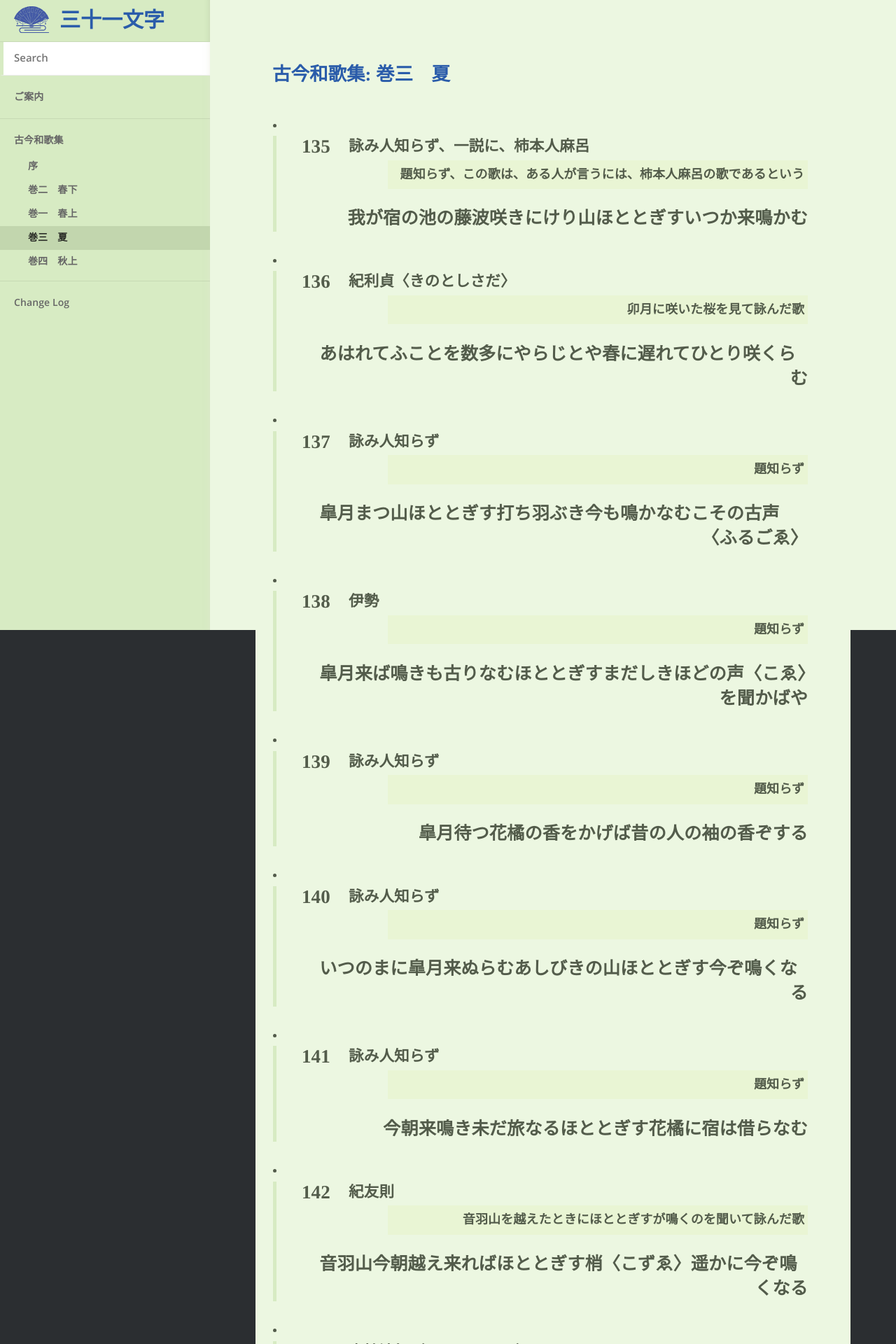
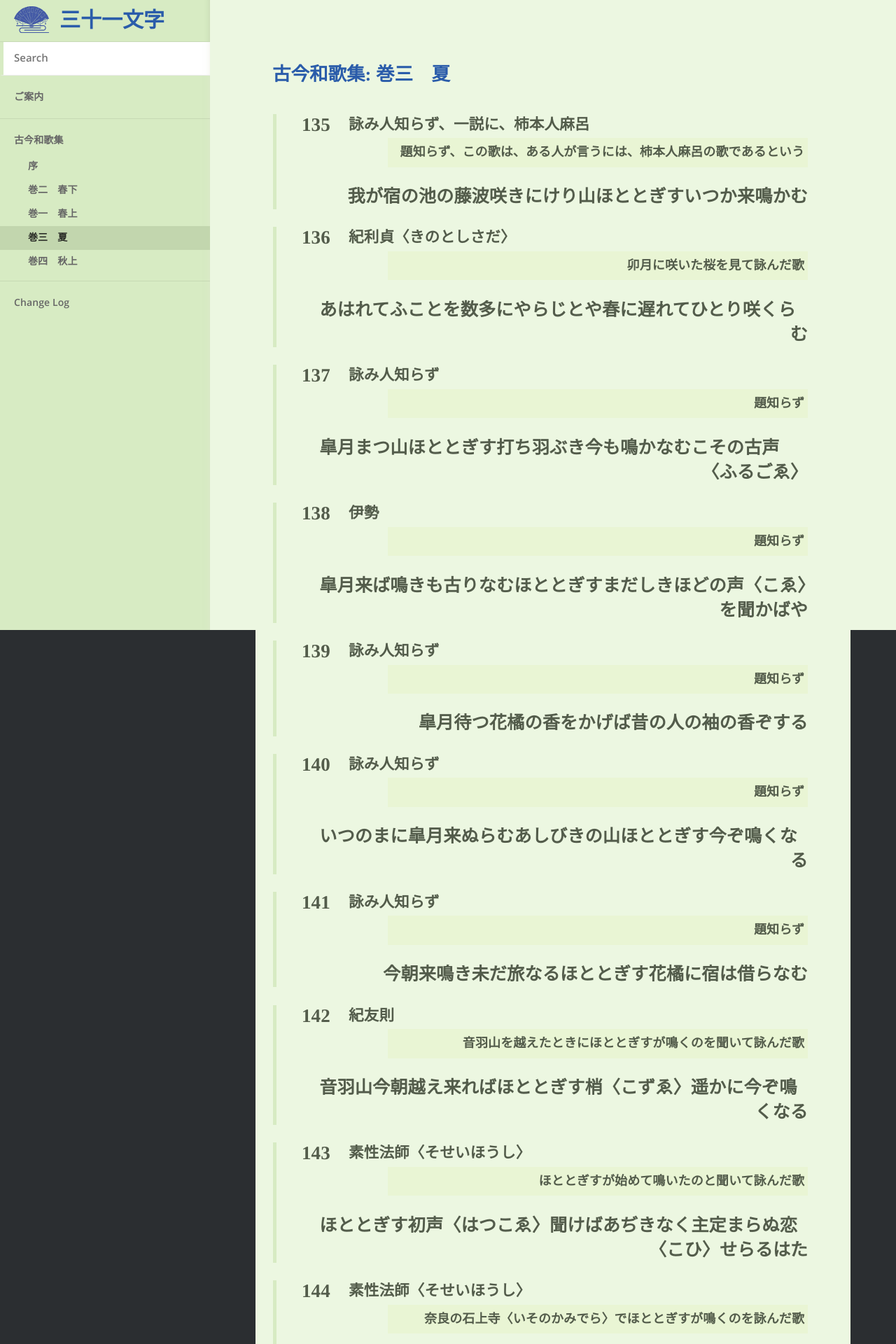
Before and after one commit to 31bot/31bot.github.io, a Jekyll site: the page built from _kokinwakashu/vol3.html, in a window 1280 px wide. Shown: the top 1920 px of the page at 70% size. Built offline with Jekyll 4.4.1, drawn with Linux system fonts in a browser that asks for light colours.

Commit message:
contents

```diff
--- a/_kokinwakashu/vol2.html
+++ b/_kokinwakashu/vol2.html
@@ -3,6 +3,7 @@
 order: 3
 ---
 
+<ul class="wakas">
   <li>
     <ul class="waka">
       <li class="w_num">69</li>
--- a/_kokinwakashu/vol3.html
+++ b/_kokinwakashu/vol3.html
@@ -3,6 +3,7 @@
 order: 4
 ---
 
+<ul class="wakas">
   <li>
     <ul class="waka">
       <li class="w_num">135</li>
```
